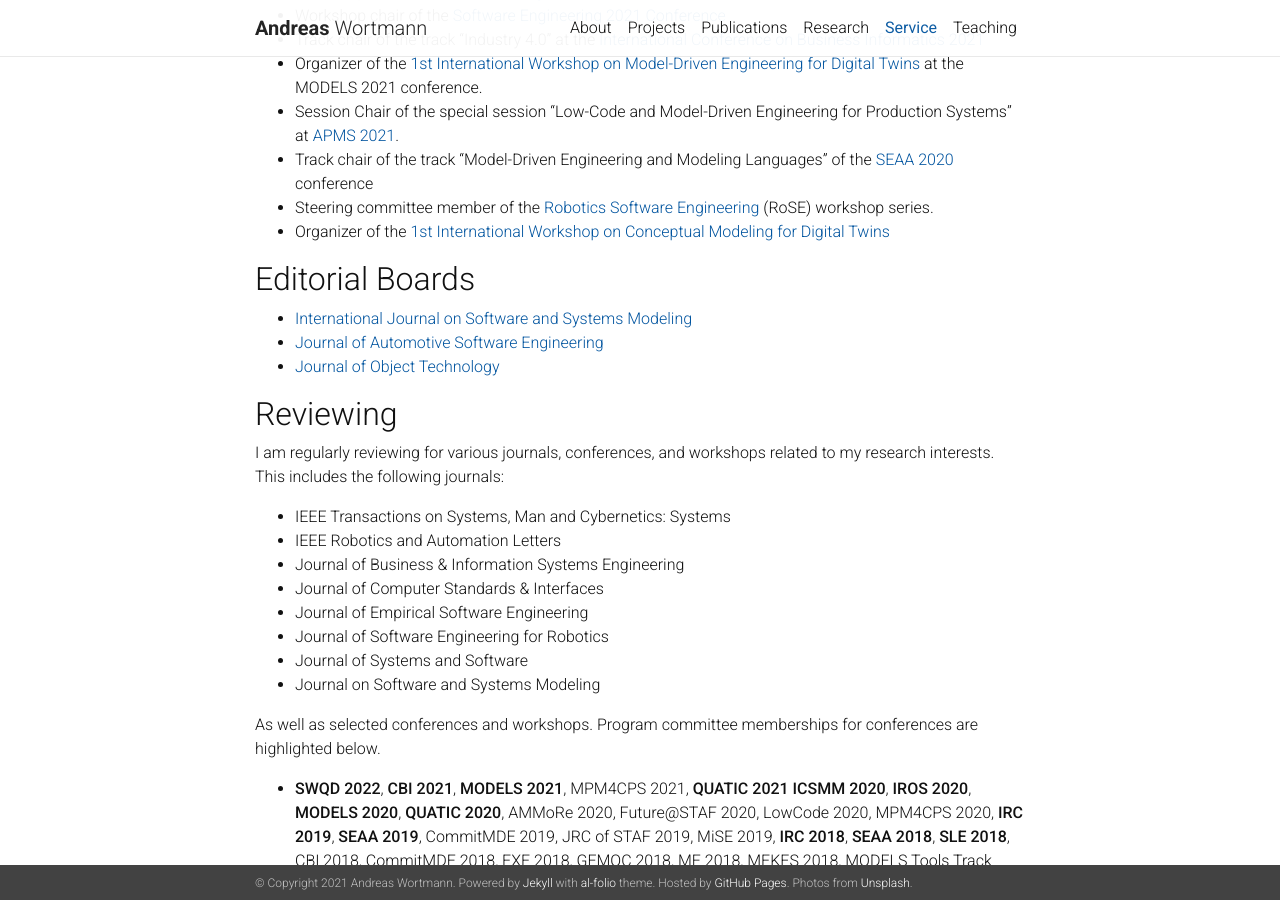
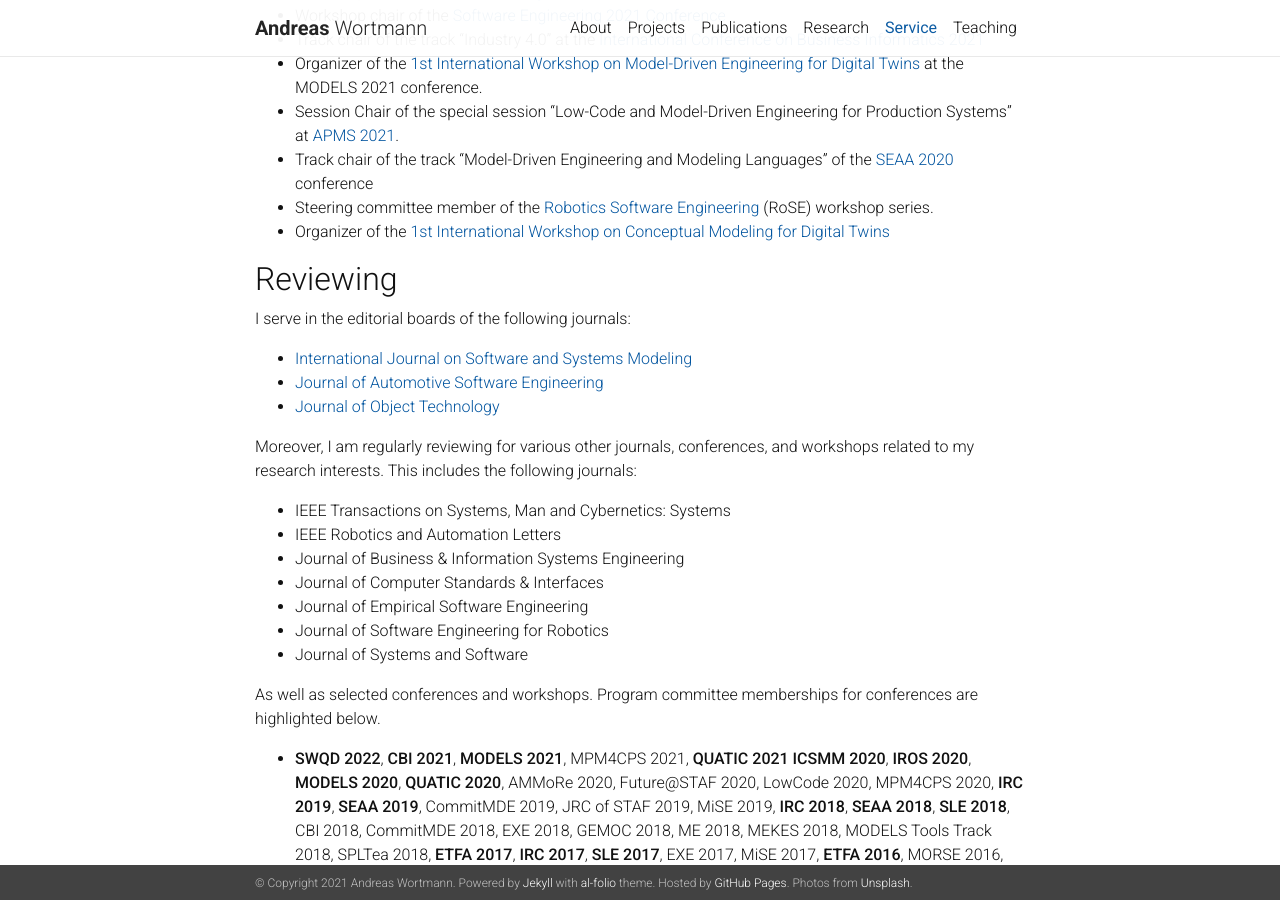
Before and after one commit to awortmann/awortmann.github.io, a Jekyll site: the page built from _pages/service.md, in a window 1280 px wide and 900 px high, scrolled down 298 px. Built offline with Jekyll 4.4.1, drawn with Linux system fonts in a browser that asks for light colours; nearby versions of some CDN libraries; a style sheet for code colours, icons or effects is not loaded.

Commit message:
Minor update

```diff
--- a/_pages/service.md
+++ b/_pages/service.md
@@ -20,16 +20,15 @@ Overall, I have chaired for over 25 conferences and workshops. Please find selec
 - Steering committee member of the [Robotics Software Engineering](https://rose-workshops.github.io/) (RoSE) workshop series.
 - Organizer of the [1st International Workshop on Conceptual Modeling for Digital Twins](https://comodity.github.io/)
 
+## Reviewing
 
-## Editorial Boards
+I serve in the editorial boards of the following journals:
 
 - [International Journal on Software and Systems Modeling](https://www.sosym.org/)
 - [Journal of Automotive Software Engineering](https://www.atlantis-press.com/journals/jase)
 - [Journal of Object Technology](http://www.jot.fm/)
 
-## Reviewing
-
-I am regularly reviewing for various journals, conferences, and workshops related to my research interests. This includes the following journals:
+Moreover, I am regularly reviewing for various other journals, conferences, and workshops related to my research interests. This includes the following journals:
 
 - IEEE Transactions on Systems, Man and Cybernetics: Systems
 - IEEE Robotics and Automation Letters
@@ -38,7 +37,6 @@ I am regularly reviewing for various journals, conferences, and workshops relate
 - Journal of Empirical Software Engineering
 - Journal of Software Engineering for Robotics
 - Journal of Systems and Software
-- Journal on Software and Systems Modeling
 
 As well as selected conferences and workshops. Program committee memberships for conferences are highlighted below.
 
```
